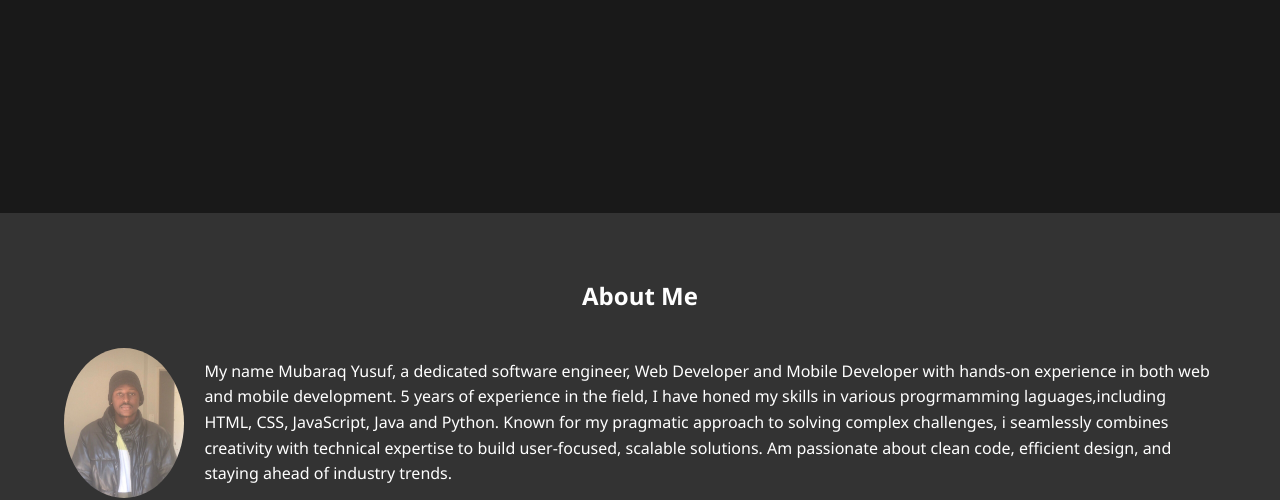
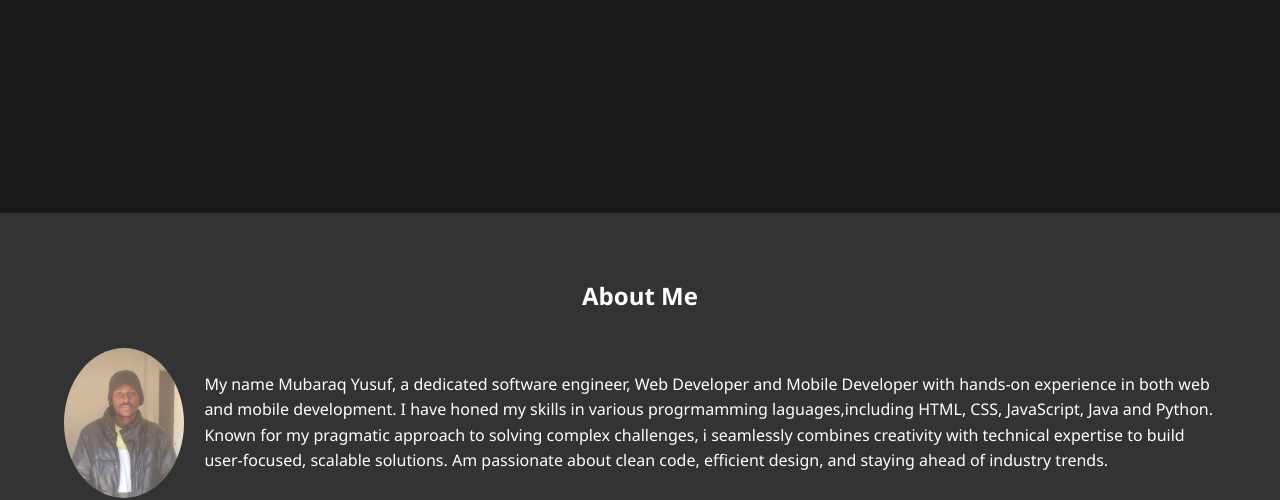
Before and after one commit to MubaraqYusuf/My_Portfolio, a plain HTML site: page index.html in a window 1280 px wide. Shown: the part 457-957 px from the top of the page. Drawn offline with Linux system fonts and the light colour scheme.

Commit message:
Update index.html

```diff
--- a/index.html
+++ b/index.html
@@ -38,7 +38,7 @@
         <img src="img/pic.jpg" alt="Your Name" class="about-image" />
         <div class="about-text">
           <p>My name Mubaraq Yusuf, a dedicated software engineer, Web Developer and Mobile Developer with hands-on experience in both web and mobile development.
-            5 years of experience in the field, I have honed my skills in various progrmamming laguages,including HTML, CSS, JavaScript, Java and Python.
+            I have honed my skills in various progrmamming laguages,including HTML, CSS, JavaScript, Java and Python.
             Known for my pragmatic approach to solving complex challenges, i seamlessly combines creativity with technical expertise to build user-focused,
             scalable solutions. Am passionate about clean code, efficient design, and staying ahead of industry trends.</p>
         </div>
```
